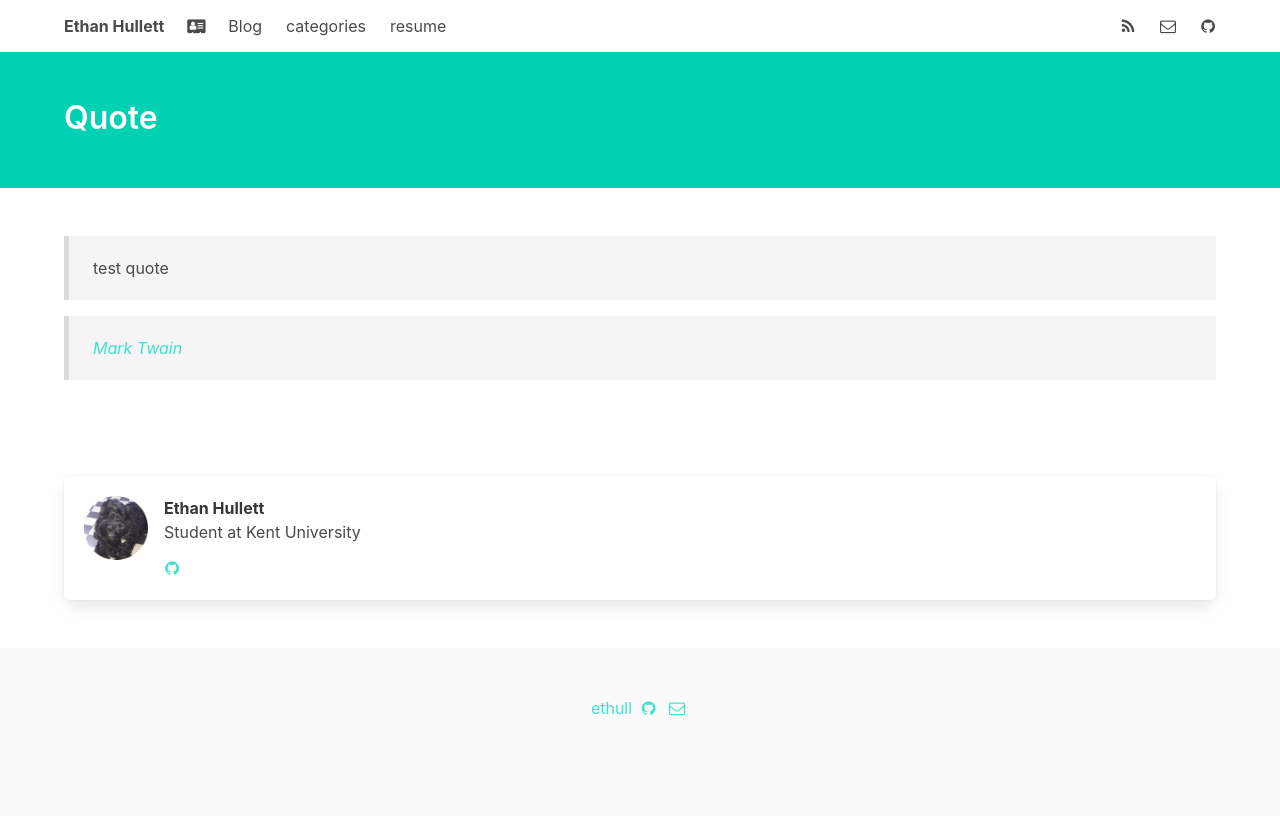
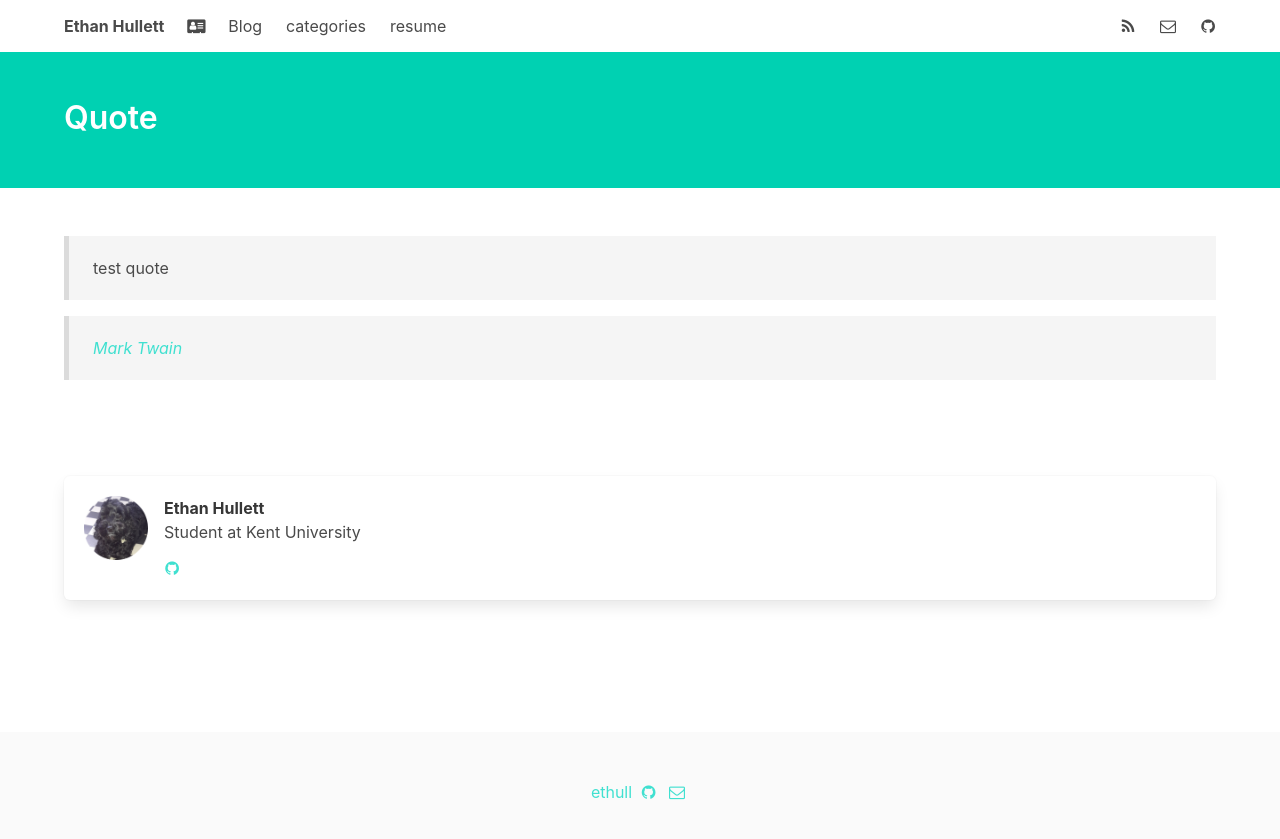
Before and after one commit to ethull/ethull.github.io, a Jekyll site: the page built from _posts/2017-02-02-post-quote.md, in a window 1280 px wide. Shown: the top 839 px of the page. Built offline with Jekyll 4.4.1, drawn with Linux system fonts in a browser that asks for light colours.

Commit message:
fix footer positioning

```diff
--- a/_layouts/default.html
+++ b/_layouts/default.html
@@ -12,9 +12,12 @@
     <link rel="stylesheet" href="{{ "/assets/css/application.css" | prepend: site.baseurl }}" />
 </head>
 <body>
+    <div class="main-content">
         {% include nav.html %}
         {{ content }}
+    </div>
     {% include footer.html %}
+
     <script src="{{ "/assets/js/toggle-menu.js" | prepend: site.baseurl }}"></script>
     <script src="{{ "/assets/js/jquery-3.1.1.min.js" | prepend: site.baseurl }}"></script>
     <script>
--- a/assets/css/application.scss
+++ b/assets/css/application.scss
@@ -35,3 +35,14 @@ a {
 a:hover {
   color: black;
 }
+
+html, body {
+  height: 100%;
+}
+body {
+  display: flex;
+  flex-direction: column;
+}
+.main-content {
+  flex: 1 0 auto;
+}
```
Lines whose indentation alone changed are shown as unchanged.
